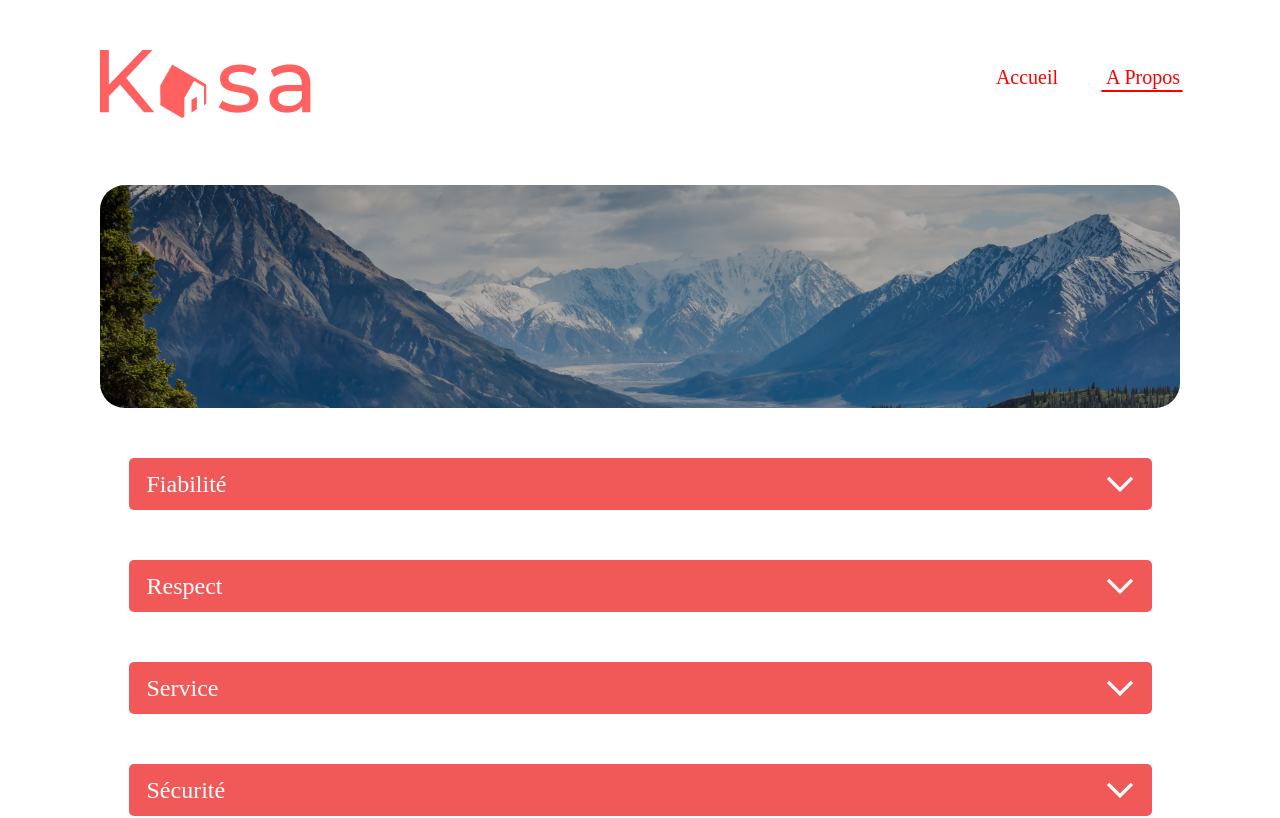
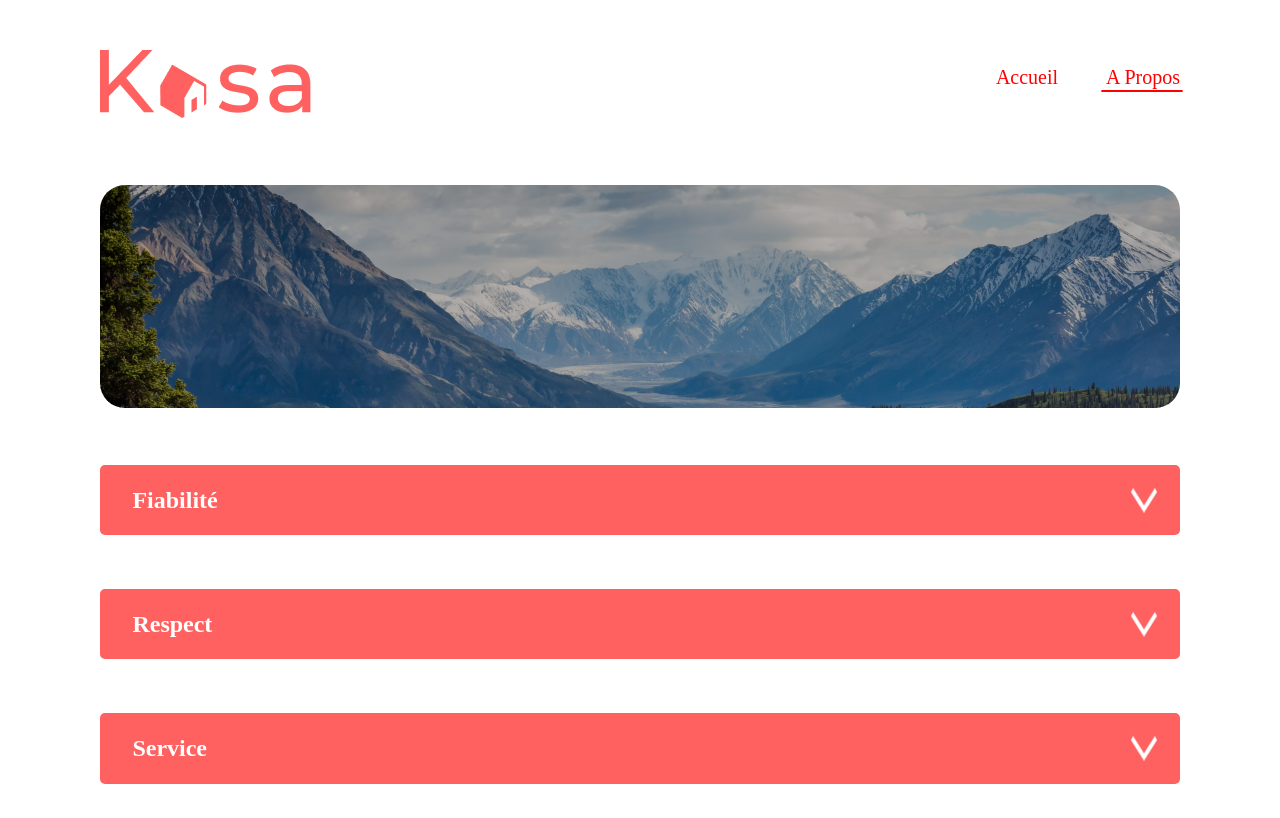
Before and after one commit to AlexandreSz/P11_Szumiel_Alexandre, a React (Create React App) app in the folder kasa/: page /about in a window 1280 px wide. Shown: the top 818 px of the page. Built offline with nearby package versions, Linux system fonts and the light colour scheme.

Commit message:
modif dropdown + implentation dans logement

```diff
--- a/kasa/src/assets/styles/components/_dropdown.scss
+++ b/kasa/src/assets/styles/components/_dropdown.scss
@@ -1,40 +1,43 @@
-.section_dropdowns {
-    max-width: 1023px;
-    margin: 0 auto;
+details {
+    margin-bottom: 5%;
+    user-select: none;
 }
 
-.dropdown {
-    margin: 50px 0;
+details[open] summary .chevron-down {
+    transform: rotate(-180deg);
 }
 
-.dropdown.superRadius{
-    border-radius: 1rem;
+summary {
+    display: flex;
+    justify-content: space-between;
+    font-size: 24px;
+    font-weight: bolder;
+    color: #FFFFFF;
+    background-color: #FF6060;
+    border-radius: 5px;
+    list-style: none;
+    cursor: pointer;
+    padding: 2% 2% 2% 3%;
+    transform: translate(-0%, 20%);
 }
 
-.dropdown_header {
-    height: 52px;
-    background-color: rgb(241, 88, 88);
-    color: white;
-    display: flex;
-    justify-content: space-between;
-    align-items: center;
-    padding: 0 18px;
-    border-radius: 5px;
+.chevron-down {
+    transition: all 0.3s;
 }
 
-h3 {
-    font-size: 24px;
-    font-weight: 500;
+details p, details ul {
+    background-color: #F7F7F7;
+    border-radius: 5px;
+    margin-top: 0;
+    padding: 6% 2% 6% 3%;
 }
 
-.dropdown p,
-.dropdown ul {
-    color: rgb(241, 88, 88);
-    font-size: 24px;
+details p, details li{
     font-weight: 400;
-    background-color: whitesmoke;
-    border-bottom-left-radius: 5px;
-    border-bottom-right-radius: 5px;
-    margin: 0;
-    padding: 36px 18px 19px 18px;
+    font-size: 20px;
+    color: #FF6060;
 }
+
+details ul {
+    list-style: none;
+}
--- a/kasa/src/assets/styles/components/_slider.scss
+++ b/kasa/src/assets/styles/components/_slider.scss
@@ -1,6 +1,7 @@
 #slider{
     position: relative;
     margin-top: 40px;
+    width: 100%;
 }
 
 .slider-image{
@@ -21,6 +22,7 @@
 .prevImage{
     position: absolute;
     top: 40%;
+    left: 2%;
     font-size: 24px;
     color: #FFFFFF;
     cursor: pointer;
@@ -29,6 +31,7 @@
     position: absolute;
     top: 40%;
     left: 95%;
+
     font-size: 24px;
     color: #FFFFFF;
     cursor: pointer;
--- a/kasa/src/components/Dropdown.js
+++ b/kasa/src/components/Dropdown.js
@@ -1,43 +1,22 @@
 import React from 'react'
 import arrowDown from '../assets/images/Vectordown.png'
-import arrowUp from '../assets/images/Vector.png'
-import { useState } from 'react'
 
-const Dropdown = ({ title, text, extraClass }) => {
-  const [dropdownOpened, setDropdown] = useState(false)
-
-  return dropdownOpened ? (
-    <div className={extraClass ? 'dropdown' + extraClass : 'dropdown'}>
-      <div className="dropdown_header">
-        <h3>{title}</h3>
-        <img
-          src={arrowUp}
-          alt="Cacher contenu"
-          onClick={() => setDropdown(false)}
-        />
-      </div>
-      {typeof text === 'object' ? convertArray(text) : <p>{text}</p>}
-    </div>
-  ) : (
-    <div className="dropdown">
-      <div className="dropdown_header">
-        <h3>{title}</h3>
-        <img
-          src={arrowDown}
-          alt="Afficher contenu"
-          onClick={() => setDropdown(true)}
-        />
-      </div>
-    </div>
-  )
-}
-function convertArray(arr) {
+function Dropdown({ title, content, details, summary, text }) {
   return (
-    <ul>
-      {arr.map((equipment) => (
-        <li>{equipment}</li>
-      ))}
-    </ul>
+    <details className={details}>
+      <summary className={summary}>
+        {title} <img src={arrowDown} className="chevron-down" alt=""></img>
+      </summary>
+      {typeof content === 'object' ? (
+        <ul className={text}>
+          {content.map((element) => {
+            return <li key={`${element}`}> {element}</li>
+          })}
+        </ul>
+      ) : (
+        <p className={text}>{content}</p>
+      )}
+    </details>
   )
 }
 
--- a/kasa/src/pages/About.js
+++ b/kasa/src/pages/About.js
@@ -13,19 +13,19 @@
       <section className="section_dropdowns">
         <Dropdown
           title="Fiabilité"
-          text="Les annonces postées sur Kasa garantissent une fiabilité totale. Les photos sont conformes aux logements, et toutes les informations sont régulièrement vérifiées  par nos équipes."
+          content="Les annonces postées sur Kasa garantissent une fiabilité totale. Les photos sont conformes aux logements, et toutes les informations sont régulièrement vérifiées  par nos équipes."
         />
         <Dropdown
           title="Respect"
-          text="La bienveillance fait partie des valeurs fondatrices de Kasa. Tout comportement discriminatoire ou de perturbation du voisinage entraînera une exclusion de notre plateforme."
+          content="La bienveillance fait partie des valeurs fondatrices de Kasa. Tout comportement discriminatoire ou de perturbation du voisinage entraînera une exclusion de notre plateforme."
         />
         <Dropdown
           title="Service"
-          text="Nos équipes se tiennent à votre disposition pour vous fournir une expérience parfaite. N'hésitez pas à nous contacter si vous avez la moindre question."
+          content="Nos équipes se tiennent à votre disposition pour vous fournir une expérience parfaite. N'hésitez pas à nous contacter si vous avez la moindre question."
         />
         <Dropdown
           title="Sécurité"
-          text="La sécurité est la priorité de Kasa. Aussi bien pour nos hôtes que pour les voyageurs, chaque logement correspond aux critères de sécurité établis par nos services. En laissant une note aussi bien à l'hôte qu'au locataire, cela permet à nos équipes de vérifier que les standards sont bien respectés. Nous organisons également des ateliers sur la sécurité domestique pour nos hôtes."
+          content="La sécurité est la priorité de Kasa. Aussi bien pour nos hôtes que pour les voyageurs, chaque logement correspond aux critères de sécurité établis par nos services. En laissant une note aussi bien à l'hôte qu'au locataire, cela permet à nos équipes de vérifier que les standards sont bien respectés. Nous organisons également des ateliers sur la sécurité domestique pour nos hôtes."
         />
       </section>
       <Footer />
--- a/kasa/src/pages/logements.js
+++ b/kasa/src/pages/logements.js
@@ -1,17 +1,31 @@
 import React from 'react'
-
 import { useParams } from 'react-router-dom'
 import Dropdown from '../components/Dropdown'
 import Navigation from '../components/Navigation'
 import Slider from '../components/Slider'
+import Error from './Error'
 
 const Logements = ({ data }) => {
   const { id } = useParams()
-  const items = data.filter((item) => item.id === id)
+  const dataDetails = data.find((item) => item.id === id)
+  if (!dataDetails) {
+    return <Error />
+  }
+  const {
+    title,
+    location,
+    tags,
+    host,
+    rating,
+    description,
+    equipments,
+  } = dataDetails
   return (
     <div>
       <Navigation />
       <Slider />
+      <Dropdown title="Equipements" content={equipments} />
+      <Dropdown title="Description" content={description} />
     </div>
   )
 }
```
